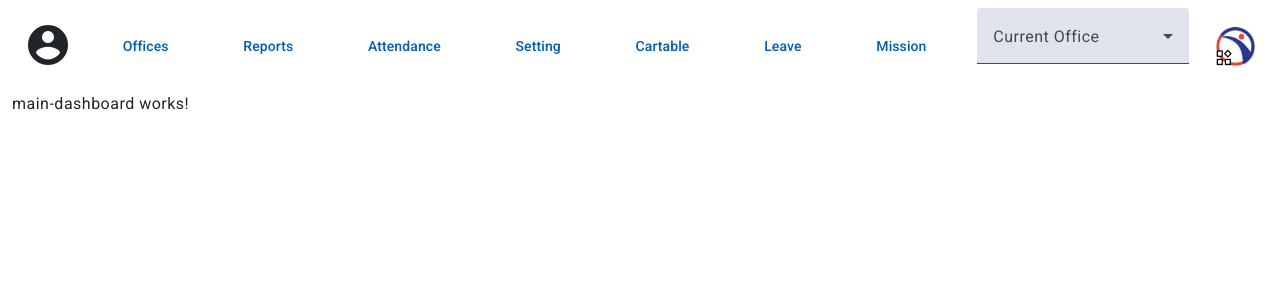
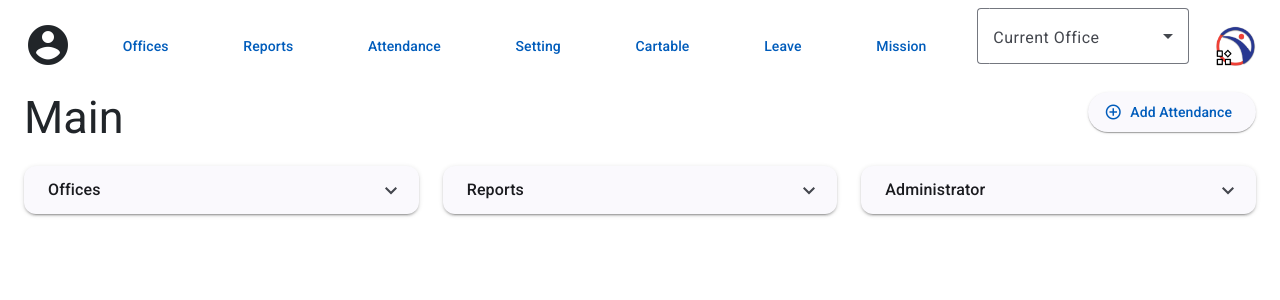
Before and after one commit to GrandAmir72/en-punch-card, an Angular app in the folder en-puch-card-app/: page /dashboard in a window 1280 px wide. Shown: the top 300 px of the page. Built offline with nearby package versions, Linux system fonts and the light colour scheme.

Commit message:
start dashboard design

```diff
--- a/en-puch-card-app/src/app/components/Dashboard/dashboard-module/dashboard-module.module.ts
+++ b/en-puch-card-app/src/app/components/Dashboard/dashboard-module/dashboard-module.module.ts
@@ -9,7 +9,7 @@ import {MatIconModule} from '@angular/material/icon';
 import {MatMenuModule} from '@angular/material/menu';
 import {MatButtonModule} from '@angular/material/button';
 import {MatSelectModule} from '@angular/material/select';
-
+import { SharedModuleModule } from '../../Shared/shared-module/shared-module.module';
 
 
 @NgModule({
@@ -24,7 +24,9 @@ import {MatSelectModule} from '@angular/material/select';
     MatIconModule,
     MatMenuModule,
     MatButtonModule,
-    MatSelectModule
+    MatSelectModule,
+    SharedModuleModule
+
   ]
 })
 export class DashboardModuleModule { }
--- a/en-puch-card-app/src/app/components/Dashboard/main-dashboard/main-dashboard.component.html
+++ b/en-puch-card-app/src/app/components/Dashboard/main-dashboard/main-dashboard.component.html
@@ -1 +1,24 @@
-<p>main-dashboard works!</p>
+<div class="container-fluid">
+    <div class="row">
+        <div class="col-4">
+            <h2>Main </h2>
+        </div>
+        <div class="col-8">
+            <button class="float-end" mat-raised-button>
+                <mat-icon>add_circle_outline</mat-icon>
+                Add Attendance
+            </button>
+        </div>
+    </div>
+    <div class="row">
+        <div class="col">
+            <app-expansion-component [title]="'Offices'"></app-expansion-component>
+        </div>
+        <div class="col">
+            <app-expansion-component [title]="'Reports'"></app-expansion-component>
+        </div>
+        <div class="col">
+            <app-expansion-component [title]="'Administrator'"></app-expansion-component>
+        </div>
+    </div>
+</div>
--- a/en-puch-card-app/src/app/components/Navbar/navbar/navbar.component.html
+++ b/en-puch-card-app/src/app/components/Navbar/navbar/navbar.component.html
@@ -18,7 +18,7 @@
             <button class="border-0" mat-stroked-button>Cartable</button>
             <button class="border-0" mat-stroked-button>Leave</button>
             <button class="border-0" mat-stroked-button>Mission</button>
-            <mat-form-field>
+            <mat-form-field  appearance="outline">
                 <mat-label>Current Office</mat-label>
                 <mat-select>
                     <mat-option [value]="'main'">Main</mat-option>
--- /dev/null
+++ b/en-puch-card-app/src/app/components/Shared/expansion-component/expansion-component.component.html
@@ -0,0 +1,10 @@
+<mat-accordion>
+    <mat-expansion-panel>
+        <mat-expansion-panel-header>
+            <mat-panel-title> {{title}} </mat-panel-title>
+        </mat-expansion-panel-header>
+        <div class="row">
+
+        </div>
+    </mat-expansion-panel>
+</mat-accordion>
```
Also changed, not shown: en-puch-card-app/src/app/components/Shared/expansion-component/expansion-component.component.ts (added, +11 -0 lines), en-puch-card-app/src/app/components/Shared/shared-module/shared-module.module.ts (added, +21 -0 lines), en-puch-card-app/src/app/components/Navbar/navbar/navbar.component.css (line endings or trailing spaces), en-puch-card-app/src/app/components/Shared/expansion-component/expansion-component.component.css (added), 1 other file (tests, documents, lock files or other folders).
